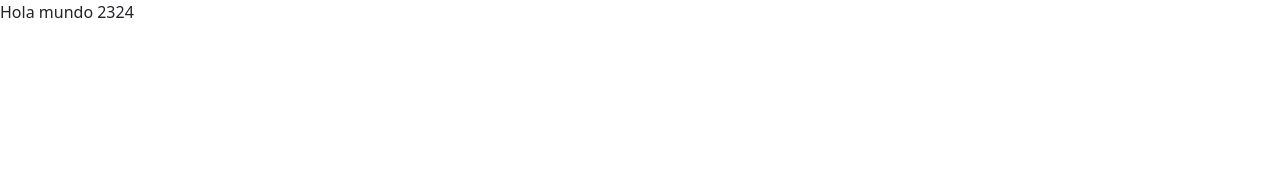
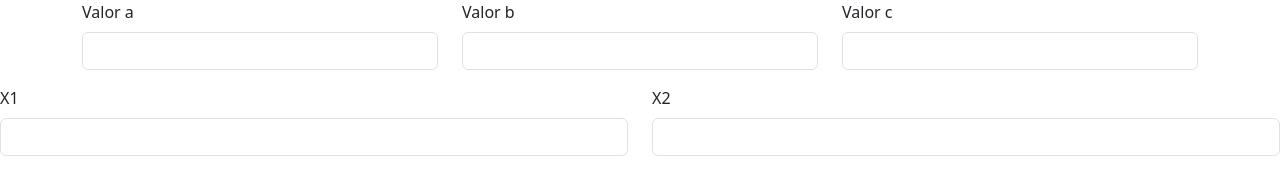
Before and after one commit to Kamv13/ejercicioJS-1, a plain HTML site: page index.html in a window 1280 px wide. Drawn offline with nearby package versions, Linux system fonts and the light colour scheme.

Commit message:
setup de los inputs

```diff
--- a/index.html
+++ b/index.html
@@ -7,7 +7,42 @@
     <link href="https://cdn.jsdelivr.net/npm/bootstrap@5.3.2/dist/css/bootstrap.min.css" rel="stylesheet" integrity="sha384-T3c6CoIi6uLrA9TneNEoa7RxnatzjcDSCmG1MXxSR1GAsXEV/Dwwykc2MPK8M2HN" crossorigin="anonymous">
 </head>
 <body>
-    Hola mundo 2324
+    <div class="container">
+        <div class="row">
+            <div class="mb-3 col">
+                <label class="form-label">Valor a</label>
+                <input type="number" class="form-control" id="valorA">
+            </div>
+            <div class="mb-3 col">
+                <label class="form-label">Valor b</label>
+                <input type="number" class="form-control" id="valorB">
+            </div>
+            <div class="mb-3 col">
+                <label class="form-label">Valor c</label>
+                <input type="number" class="form-control" id="valorC">
+            </div>
+        </div>
+      </div>
+     <div class="row">
+        <div class="mb-2 col">
+            <label class="form-label">X1</label>
+            <input type="number" class="form-control" id="valorX1" readonly>
+        </div>
+        <div class="mb-2 col">
+            <label class="form-label">X2</label>
+            <input type="number" class="form-control" id="valorX2" readonly>
+        </div>
+     </div>
+
+
+
+
+
+
+
+
+
+
 
     <script src="/JS/index.js"></script>
     <script src="https://cdn.jsdelivr.net/npm/bootstrap@5.3.2/dist/js/bootstrap.bundle.min.js" integrity="sha384-C6RzsynM9kWDrMNeT87bh95OGNyZPhcTNXj1NW7RuBCsyN/o0jlpcV8Qyq46cDfL" crossorigin="anonymous"></script>
```
